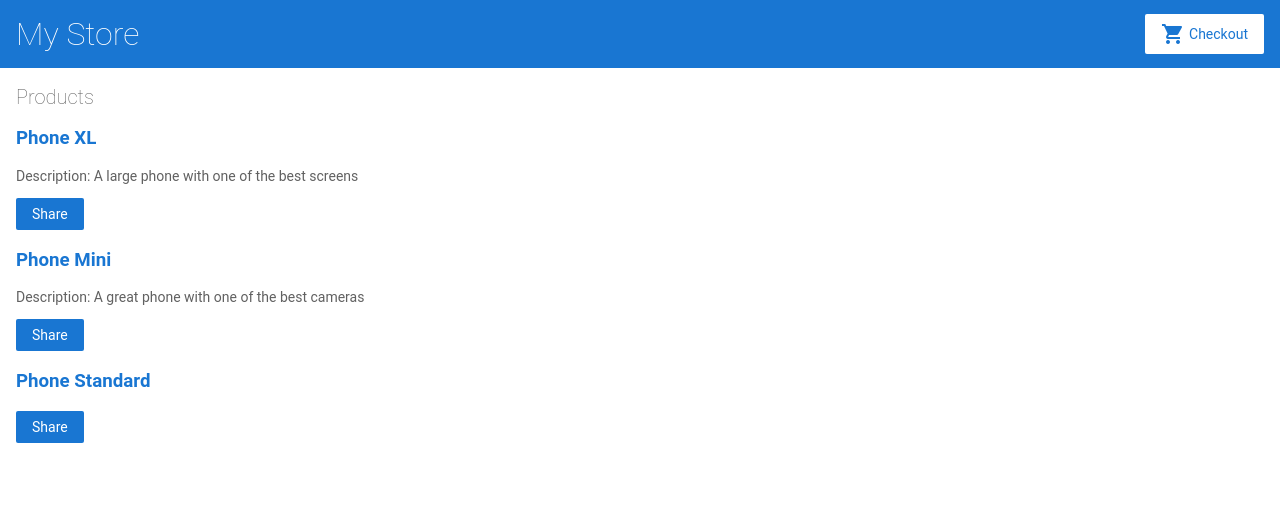
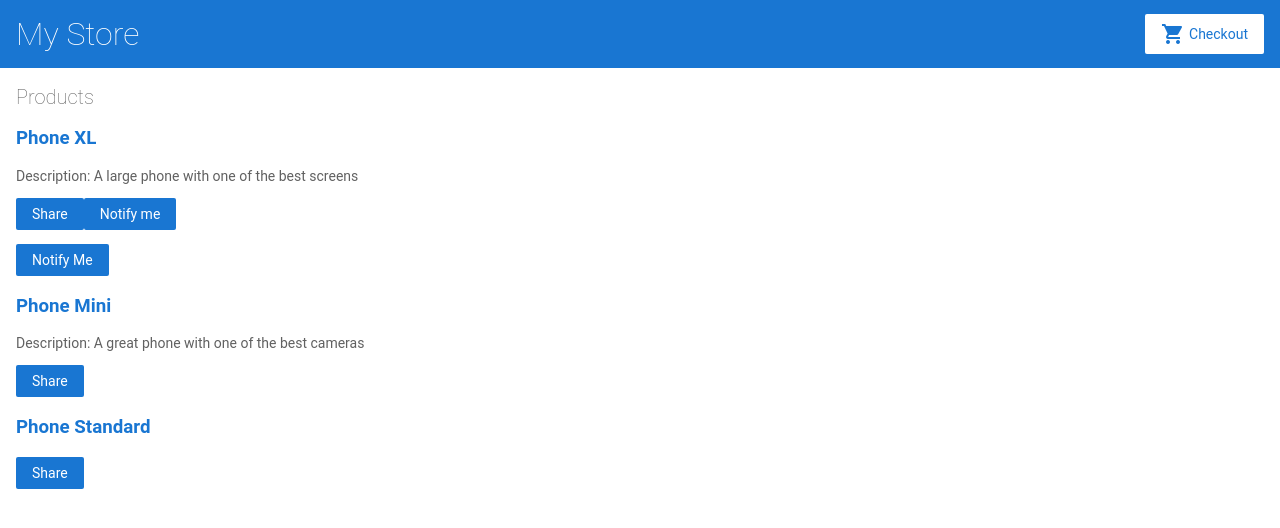
Before and after one commit to dpopritkin/angular-exampleapp, an Angular app: page / in a window 1280 px wide. Shown: the top 528 px of the page. Built offline with nearby package versions, Linux system fonts and the light colour scheme.

Commit message:
2 files modified, 3 added

```diff
--- a/src/app/app.module.ts
+++ b/src/app/app.module.ts
@@ -6,6 +6,7 @@
 import { AppComponent } from './app.component';
 import { TopBarComponent } from './top-bar/top-bar.component';
 import { ProductListComponent } from './product-list/product-list.component';
+import { ProductAlertsComponent } from './product-alerts/product-alerts.component';
 
 @NgModule({
   imports: [
@@ -18,7 +19,8 @@
   declarations: [
     AppComponent,
     TopBarComponent,
-    ProductListComponent
+    ProductListComponent,
+    ProductAlertsComponent
   ],
   bootstrap: [ AppComponent ]
 })
--- /dev/null
+++ b/src/app/product-alerts/product-alerts.component.html
@@ -0,0 +1,3 @@
+<p *ngIf="product.price > 700">
+  <button>Notify Me</button>
+</p>
--- /dev/null
+++ b/src/app/product-alerts/product-alerts.component.ts
@@ -0,0 +1,18 @@
+import { Component, OnInit } from '@angular/core';
+import {Input} from '@angular/core';
+import { Output, EventEmitter } from '@angular/core';
+
+@Component({
+  selector: 'app-product-alerts',
+  templateUrl: './product-alerts.component.html',
+  styleUrls: ['./product-alerts.component.css']
+})
+export class ProductAlertsComponent implements OnInit {
+@Input() product;
+@Output() notify;
+  constructor() { }
+
+  ngOnInit() {
+  }
+
+}
--- a/src/app/product-list/product-list.component.html
+++ b/src/app/product-list/product-list.component.html
@@ -16,6 +16,13 @@
     Share
   </button>
 
+  <button *ngIf="product.price > 700" (click)="share()">
+    Notify me
+  </button>
+
+  <app-product-alerts [product] = "product">
+  </app-product-alerts>
+
 </div>
 
 <!--
```
Also changed, not shown: src/app/product-alerts/product-alerts.component.css (added).
